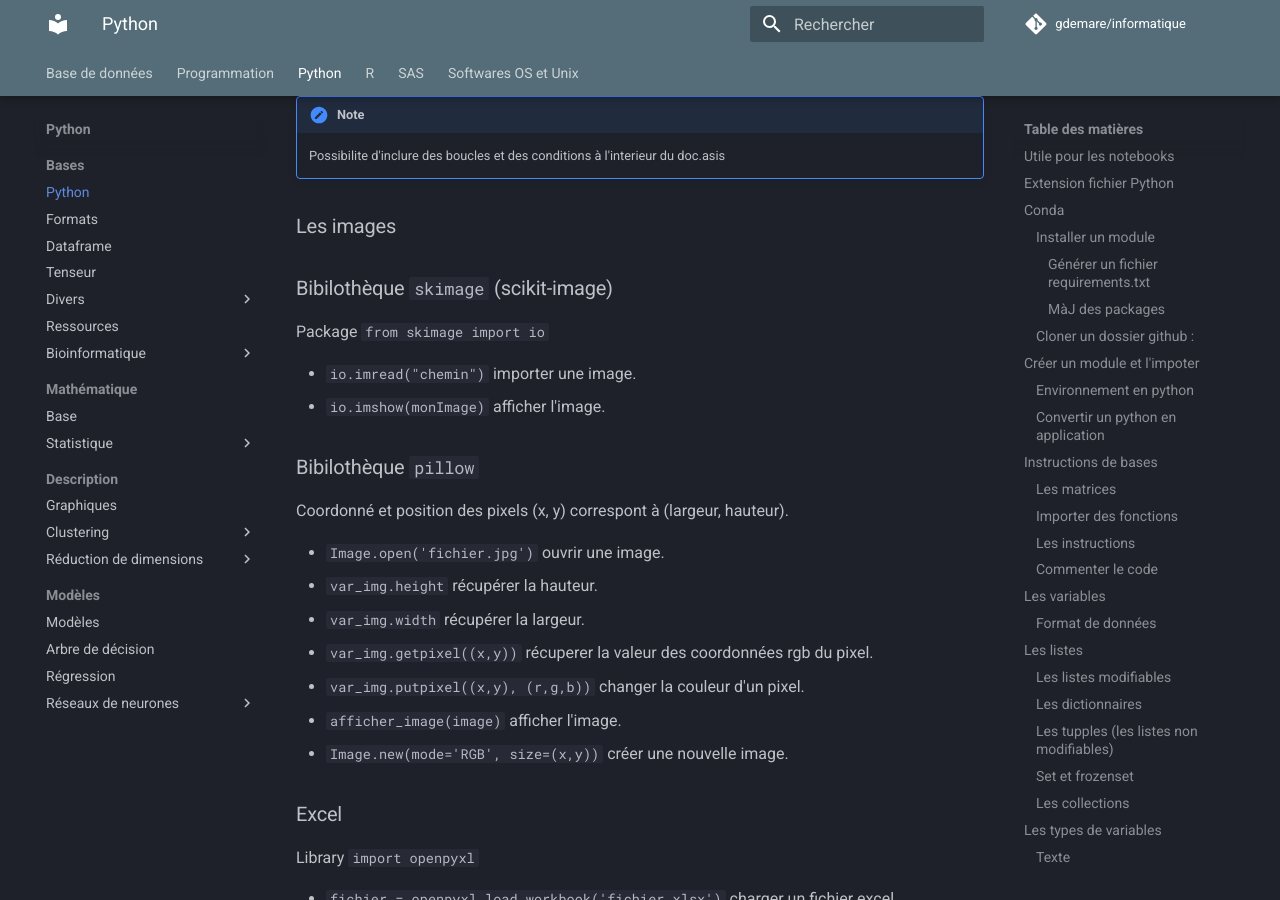
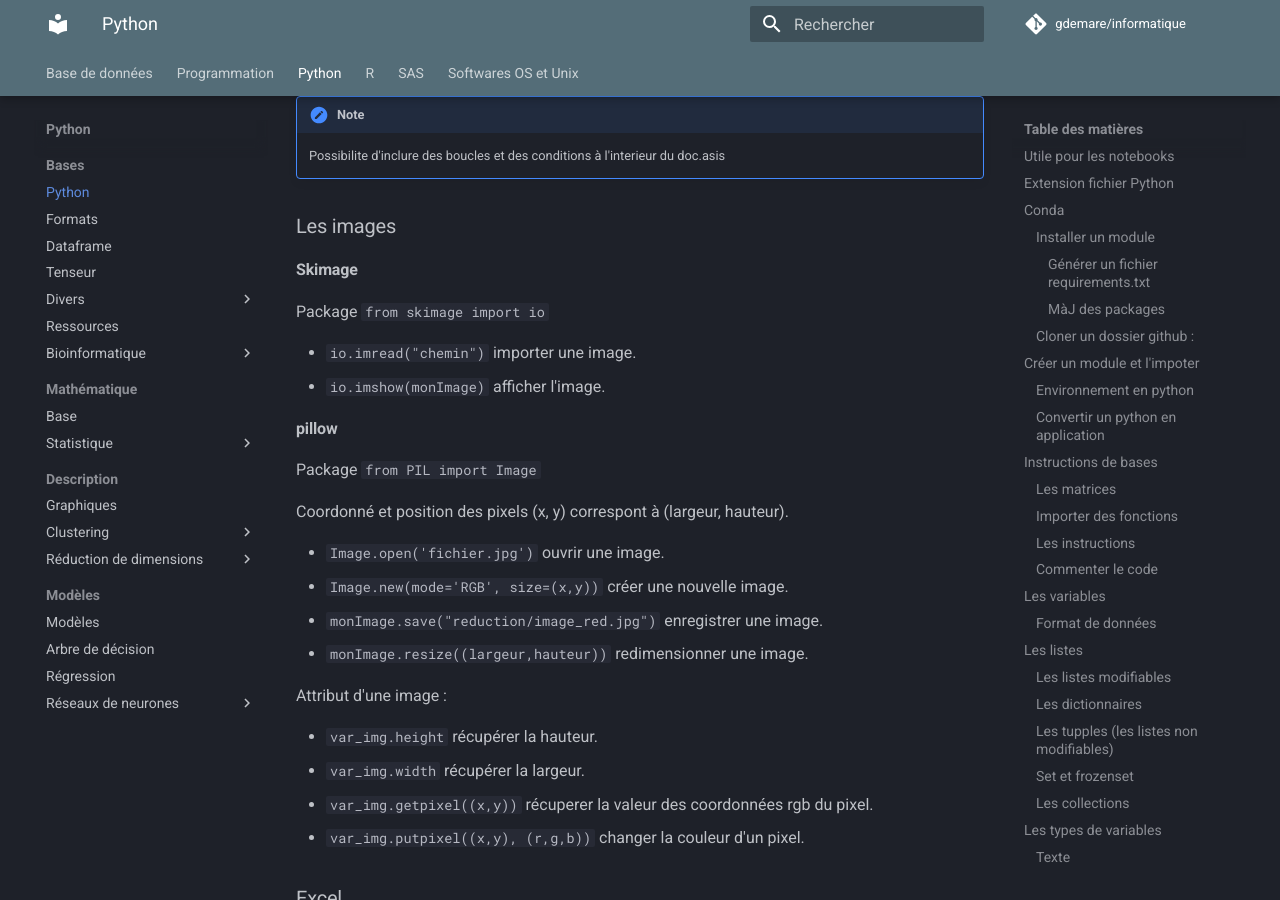
Before and after one commit to gdemare/Informatique, an MkDocs documentation site: the page built from docs/python/python_py.md, in a window 1280 px wide and 900 px high, scrolled down 16497 px. Built offline with MkDocs 1.6.1 and Material for MkDocs 9.7.7, drawn with Linux system fonts in a browser that asks for light colours; comment, search, counter and statistics services are not loaded.

Commit message:
Update python_py.md

```diff
--- a/docs/python/python_py.md
+++ b/docs/python/python_py.md
@@ -589,23 +589,31 @@ index = doc.getvalue()
 
 ### Les images
 
-### Bibilothèque `skimage` (scikit-image)
+#### Skimage
 
 Package `from skimage import io`
 
 * `io.imread("chemin")` importer une image.
 * `io.imshow(monImage) ` afficher l'image.
 
-### Bibilothèque `pillow`
+#### pillow
+
+Package `from PIL import Image`
+
 Coordonné et position des pixels (x, y) correspont à (largeur, hauteur).
 
 * `Image.open('fichier.jpg')` ouvrir une image.
+* `Image.new(mode='RGB', size=(x,y))` créer une nouvelle image.
+
+* `monImage.save("reduction/image_red.jpg")` enregistrer une image.
+* `monImage.resize((largeur,hauteur))` redimensionner une image.
+
+Attribut d'une image :
+
 * `var_img.height` récupérer la hauteur.
 * `var_img.width` récupérer la largeur.
 * `var_img.getpixel((x,y))` récuperer la valeur des coordonnées rgb du pixel.
 * `var_img.putpixel((x,y), (r,g,b))` changer la couleur d'un pixel.
-* `afficher_image(image)` afficher l'image.
-* `Image.new(mode='RGB', size=(x,y))` créer une nouvelle image.
 
 ### Excel
 
```
